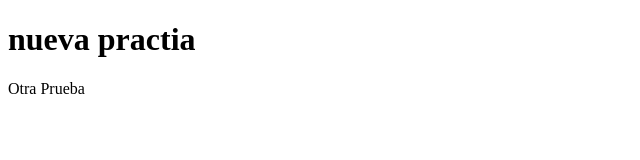
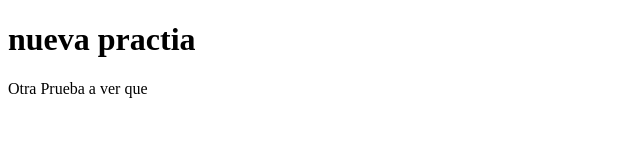
Before and after one commit to Jamarohe/Curso, a plain HTML site: page index.html in a window 1280 px wide. Shown: the full height of the page, 0-640 px from the left. Drawn offline with Linux system fonts and the light colour scheme.

Commit message:
add content

```diff
--- a/index.html
+++ b/index.html
@@ -11,6 +11,7 @@
 </h1>
 <section>
 	Otra Prueba
+	a ver que
 </section>
 </body>
 </html>
```
